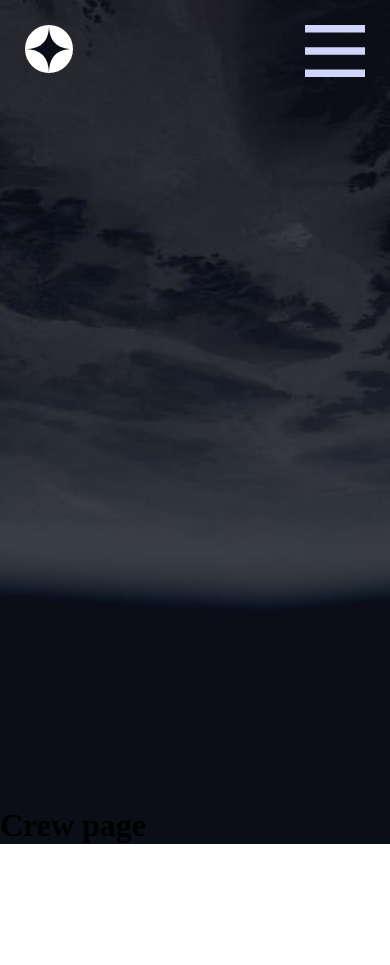
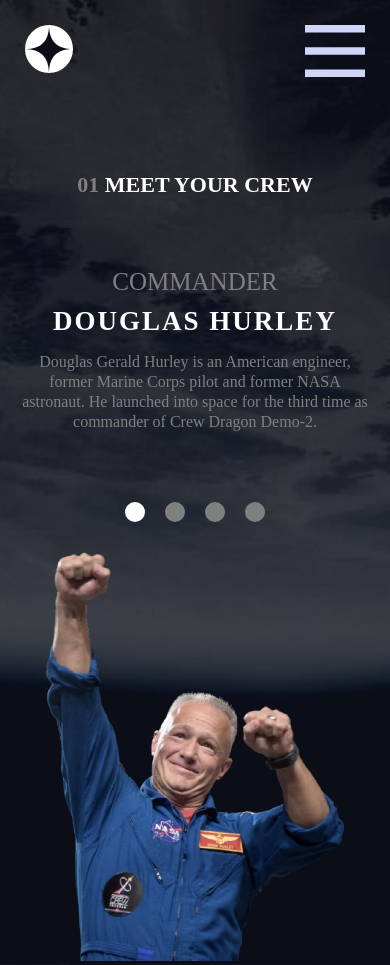
Before and after one commit to mickaelk98/fem-space-tourism, a React (Vite) app: page /crew in a window 390 px wide. Before the commit the page ends 844 px from the top, so only its background shows below. Built offline with nearby package versions, Linux system fonts and the light colour scheme.

Commit message:
add a responsive crew page

```diff
--- a/src/pages/crew/Crew.jsx
+++ b/src/pages/crew/Crew.jsx
@@ -1,7 +1,72 @@
+import styles from "./Crew.module.css";
+import { useState } from "react";
+import commanderPicture from "../../assets/crew/image-douglas-hurley.webp";
+import specialistPicture from "../../assets/crew/image-mark-shuttleworth.webp";
+import pilotPicture from "../../assets/crew/image-victor-glover.webp";
+import flightEngineerPicture from "../../assets/crew/image-anousheh-ansari.webp";
+
 function Crew() {
+  const [crew, setCrew] = useState(0);
+  const data = [
+    {
+      name: "Douglas Hurley",
+      image: commanderPicture,
+      role: "Commander",
+      bio: "Douglas Gerald Hurley is an American engineer, former Marine Corps pilot and former NASA astronaut. He launched into space for the third time as commander of Crew Dragon Demo-2.",
+    },
+    {
+      name: "Mark Shuttleworth",
+      image: specialistPicture,
+      role: "Mission Specialist",
+      bio: "Mark Richard Shuttleworth is the founder and CEO of Canonical, the company behind the Linux-based Ubuntu operating system. Shuttleworth became the first South African to travel to space as a space tourist.",
+    },
+    {
+      name: "Victor Glover",
+      image: pilotPicture,
+      role: "Pilot",
+      bio: "Pilot on the first operational flight of the SpaceX Crew Dragon to the International Space Station. Glover is a commander in the U.S. Navy where he pilots an F/A-18.He was a crew member of Expedition 64, and served as a station systems flight engineer.",
+    },
+    {
+      name: "Anousheh Ansari",
+      image: flightEngineerPicture,
+      role: "Flight Engineer",
+      bio: "Anousheh Ansari is an Iranian American engineer and co-founder of Prodea Systems. Ansari was the fourth self-funded space tourist, the first self-funded woman to fly to the ISS, and the first Iranian in space.",
+    },
+  ];
+
   return (
-    <main>
-      <h1>Crew page</h1>
+    <main className={styles.container}>
+      <h1>
+        <span>01</span> meet your crew
+      </h1>
+      <section className={styles.global}>
+        <div className={styles.information}>
+          <p className={styles.job}>{data[crew].role}</p>
+          <h2>{data[crew].name}</h2>
+          <p className={styles.description}>{data[crew].bio}</p>
+          <div className={styles.select}>
+            <span
+              onClick={() => setCrew(0)}
+              style={crew === 0 ? { background: "white" } : {}}
+            ></span>
+            <span
+              onClick={() => setCrew(1)}
+              style={crew === 1 ? { background: "white" } : {}}
+            ></span>
+            <span
+              onClick={() => setCrew(2)}
+              style={crew === 2 ? { background: "white" } : {}}
+            ></span>
+            <span
+              onClick={() => setCrew(3)}
+              style={crew === 3 ? { background: "white" } : {}}
+            ></span>
+          </div>
+        </div>
+        <div className={styles.profil}>
+          <img src={data[crew].image} alt="profil" />
+        </div>
+      </section>
     </main>
   );
 }
--- a/src/pages/crew/Crew.module.css
+++ b/src/pages/crew/Crew.module.css
@@ -0,0 +1,156 @@
+.container  {
+    width: 80%;
+    margin: 0 auto;
+    display: flex;
+    flex-direction: column;
+    justify-content: space-between;
+    justify-items: center;
+}
+
+.container h1 {
+    text-transform: uppercase;
+    font-size: 27px;
+    color: white;
+    margin-top: 70px;
+}
+
+.container h1 span {
+    color: gray;
+}
+
+.global {
+    display: flex;
+    align-items: flex-end;
+    justify-content: space-between;
+}
+
+.information {
+   margin-bottom: 70px;
+}
+
+.job {
+    color: gray;
+    text-transform: uppercase;
+    font-size: 25px;
+    margin-bottom: 10px;
+}
+
+.information h2 {
+    color: white;
+    text-transform: uppercase;
+    font-size: 40px;
+    letter-spacing: 2px;
+    margin-bottom: 15px;
+}
+
+.description {
+    color: gray;
+    line-height: 20px;
+    max-width: 370px;
+}
+
+.select {
+    display: flex;
+    justify-content: space-between;
+    margin-top: 150px;
+    max-width: 150px;
+}
+
+.select span {
+    width: 20px;
+    height: 20px;
+    border-radius: 50%;
+    background: gray;
+}
+
+.select span:hover {
+    cursor: pointer;
+}
+
+@media  (max-width: 1200px) {
+    .container  {
+        width: 90%;
+    }
+}
+
+
+@media  (max-width: 992px) {
+
+    .container h1 {
+        margin-top: 0;
+        margin-bottom: 30px;
+    }
+
+    .information {
+        margin-bottom: 30px;
+        min-width: 270px;
+    }
+
+    .information h2 {
+        font-size: 30px;
+    }
+
+    .description {
+        max-width: 400px;
+    }
+
+    .select {
+        margin-top: 70px;
+    }
+
+
+    .profil img {
+        max-width: 400px;
+    }
+}
+
+@media  (max-width: 768px) {
+
+    .container {
+        width: 85%;
+    }
+
+    .container h1 {
+        margin: 70px 0;
+    }
+
+    .global {
+        flex-direction: column;
+        align-items: center;
+    }
+
+    .information {
+        text-align: center;
+    }
+
+    .select {
+        max-width: none;
+        width: 100%;
+        align-items: center;
+        justify-content: center;
+        gap: 20px;
+    }
+
+    .description {
+        max-width: 550px;
+    }
+}
+
+@media  (max-width: 576px) {
+    .container h1 {
+        font-size: 22px;
+        text-align: center;
+    }
+
+    .container {
+        width: 90%;
+    }
+
+    .information h2 {
+        font-size: 27px;
+    }
+
+    .profil img {
+        max-width: 300px;
+    }
+}
--- a/src/pages/destination/Destination.module.css
+++ b/src/pages/destination/Destination.module.css
@@ -24,7 +24,6 @@
     align-items: center;
     justify-content: space-between;
     align-items: flex-start;
-  /*  background: white; */
 }
 
 .planet {
```
